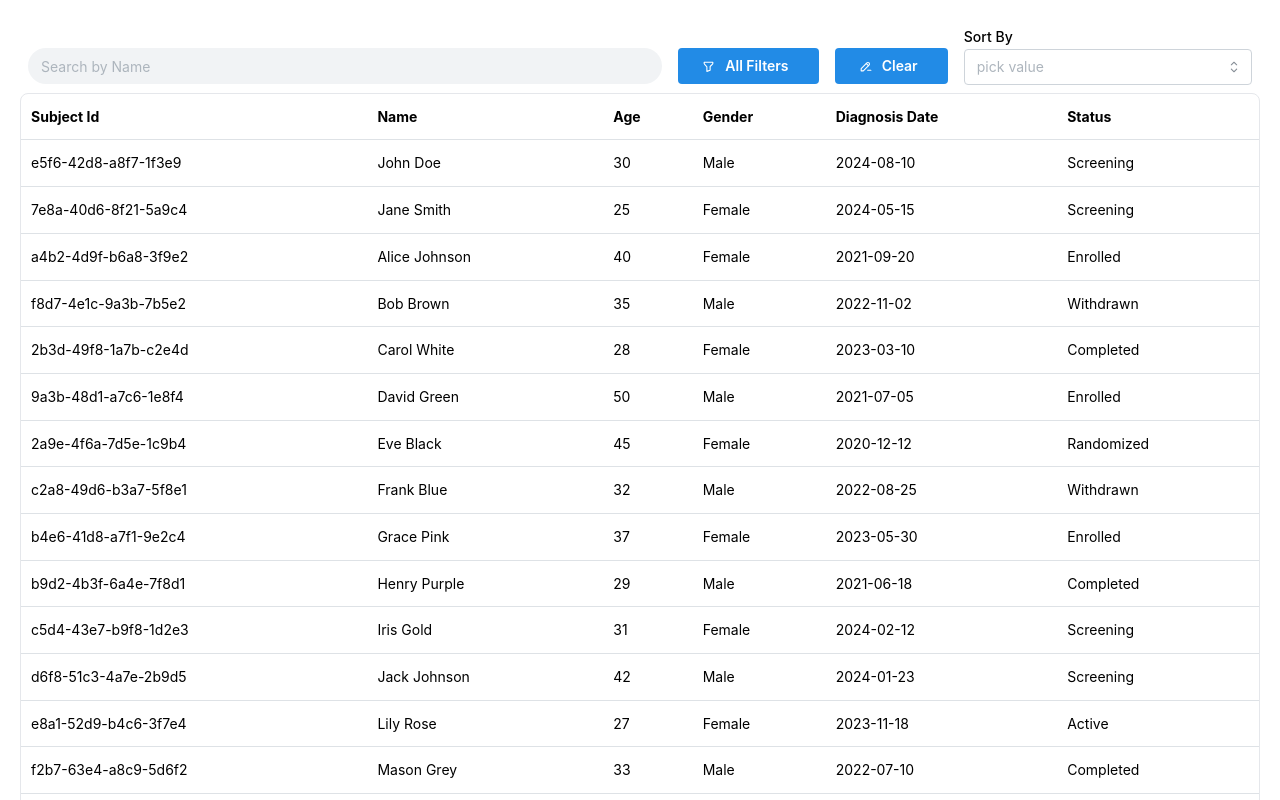
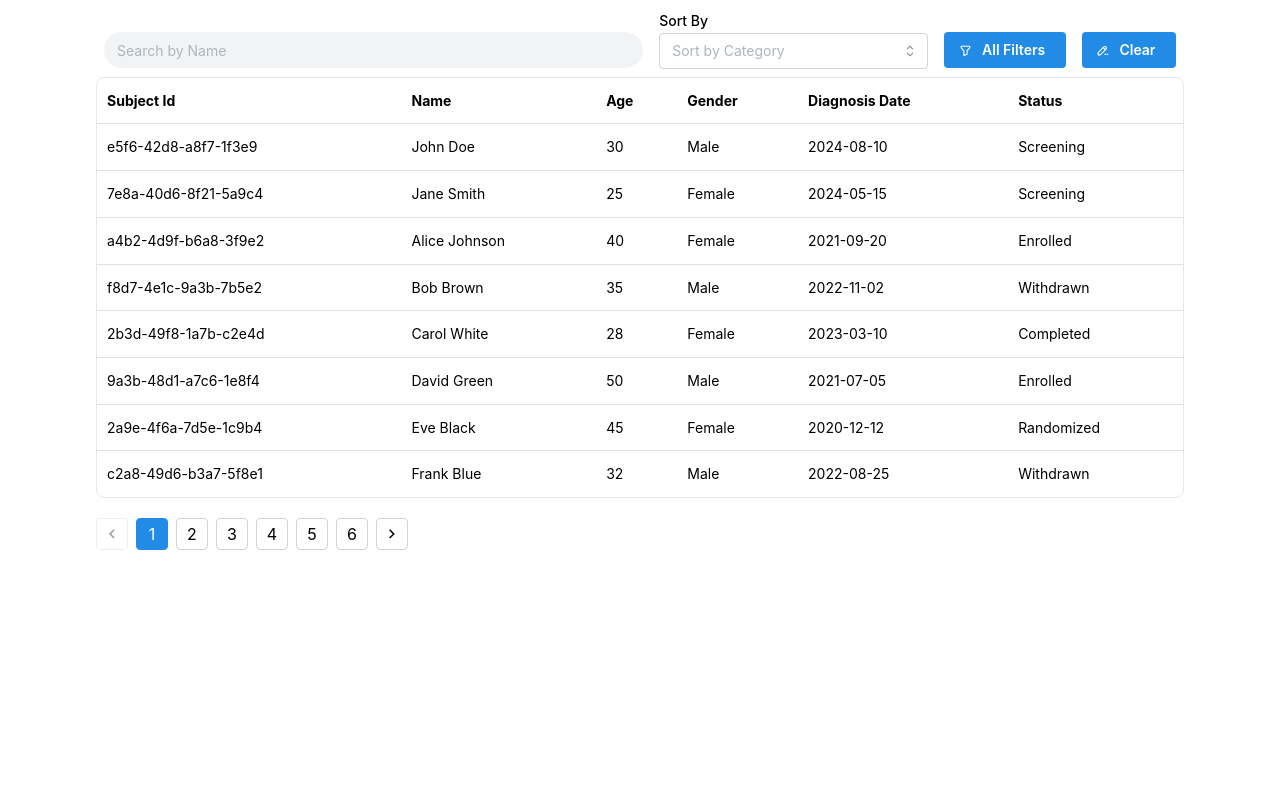
Before and after one commit to tanvisaini/subjectgrid, a Next.js app in the folder subjectgrid/: page /components/SubjectGrid in a window 1280 px wide. Shown: the top 800 px of the page. Built offline with nearby package versions, Linux system fonts and the light colour scheme; a web font is replaced by a local one.

Commit message:
pagination foundation and styling

```diff
--- a/subjectgrid/package.json
+++ b/subjectgrid/package.json
@@ -7,7 +7,8 @@
     "build": "next build",
     "start": "next start",
     "lint": "next lint",
-    "test": "jest"
+    "test": "jest",
+    "vercel-build": "npm ci && next build"
   },
   "engines": {
     "node": ">=18.0.0",
--- a/subjectgrid/pages/api/subjects.ts
+++ b/subjectgrid/pages/api/subjects.ts
@@ -1,14 +1,14 @@
 import path from 'path';
 import { promises as fs } from 'fs';
 import { NextApiRequest, NextApiResponse } from 'next';
-import {Subject} from '../../types/types';
+import { Subject } from '../../types/types';
 
 export default async function handler(req: NextApiRequest,res: NextApiResponse){
     try {
-        if (req.method !== "GET") {
+        if (req.method !== "GET") { //invalid api call format error catching
             return res.status(405).json({ error: `Method ${req.method} Not Allowed!!` });
         }
-        const {sortBy, sortOrder, gender, status, date, searchTerm} = req.query;
+        const {sortBy, sortOrder, gender, status, date, searchTerm, page, pageSize} = req.query;
 
         const jsonDirectory = path.join(process.cwd(), 'public', 'mockData');
         let fileContents;
@@ -20,6 +20,7 @@ export default async function handler(req: NextApiRequest,res: NextApiResponse){
 
         let subjects: Subject[] = JSON.parse(fileContents);
 
+        //filtering json data
         if (gender) {
             subjects = subjects.filter((subject) => subject.gender === gender);
         }
@@ -34,7 +35,7 @@ export default async function handler(req: NextApiRequest,res: NextApiResponse){
                 subject.name.toLowerCase().includes((searchTerm as string).toLowerCase())
             );
         }
-        if (sortBy) {
+        if (sortBy) { //potential to add asc and desc customization
             subjects = subjects.sort((a: any, b: any) => {
             if (sortBy === 'Name') return a.name.localeCompare(b.name);
             if (sortBy === 'Age') return a.age - b.age;
@@ -44,7 +45,21 @@ export default async function handler(req: NextApiRequest,res: NextApiResponse){
             });
         }
 
-        res.status(200).json(subjects);
+        //pagination consts
+        const totalCount = subjects.length;
+        const pageNumber = parseInt(page as string) || 1;
+        const itemsPerPage = parseInt(pageSize as string) || 10;
+        const startIndex = (pageNumber - 1) * itemsPerPage;
+        const endIndex = startIndex + itemsPerPage;
+        const paginatedSubjects = subjects.slice(startIndex, endIndex);
+
+        res.status(200).json({
+        subjects: paginatedSubjects,
+        totalCount,
+        currentPage: pageNumber,
+        totalPages: Math.ceil(totalCount / itemsPerPage)
+        });
+
     } catch (error) {
         console.error('Unexpected error:', error);
         return res.status(500).json({ error: 'Internal Server Error' });
--- a/subjectgrid/pages/components/SubjectGrid.tsx
+++ b/subjectgrid/pages/components/SubjectGrid.tsx
@@ -8,6 +8,7 @@ import { IconFilter, IconPencilMinus } from '@tabler/icons-react';
 import { Subject } from '../../types/types';
 
 const SubjectGrid = () => {
+  // query and other var consts
   const [subjects, setSubjects] = useState<Subject[]>([]);
   const [loading, setLoading] = useState(true);
   const [gender, setGender] = useState<string | null>(null);
@@ -16,30 +17,50 @@ const SubjectGrid = () => {
   const [sortBy, setSortBy] = useState<string | null>(null);
   const [searchTerm, setSearchTerm] = useState<string>('');
   const [opened, {open, close}] = useDisclosure(false);
-  const [reset, setReset] = useState(false);
+  const [currentPage, setCurrentPage] = useState(1);
+  const[finalSearch, setFinalSearch] = useState<string>('');
+  const [totalPages, setTotalPages] = useState(1);
+  const pageSize = 8;
 
+  //mocked api call
   useEffect(() => {
-    const query = new URLSearchParams();
+    const fetchSubjects = async () => {
+      const query = new URLSearchParams({
+        page: currentPage.toString(),
+        pageSize: pageSize.toString()
+      });
+      //appending query filters based on user's interaction
       if (gender) query.append('gender', gender);
       if (status) query.append('status', status);
-    if (searchTerm) query.append('searchTerm', searchTerm);
+      if (finalSearch) query.append('searchTerm', finalSearch);
       if (date) query.append('date', date.toISOString().split('T')[0]);
-    if (sortBy) query.append('sortBy' , sortBy);
-    fetch(`/api/subjects?${query.toString()}`)
-    .then((response) => response.json())
-    .then((data) => {
-      setSubjects(data);
+      if (sortBy) query.append('sortBy', sortBy);
+
+      try {
+        const response = await axios.get(`/api/subjects?${query.toString()}`);
+        setSubjects(response.data.subjects);
+        setTotalPages(response.data.totalPages);
         setLoading(false);
-      setReset(false);
-    })
-    .catch((error) => {
-      console.error('error fetching subjects:', error);
+      } catch (error) {
+        console.error('Error fetching subjects:', error);
         setLoading(false);
-    })
-  }, [gender, date, sortBy, reset, searchTerm, status]);
+      }
+    };
+
+    fetchSubjects();
+  }, [gender, date, sortBy, finalSearch, status, currentPage]);
 
   if (loading) return <div>loading...</div>;
 
+  //rerendering and fetching api call only if user finished typing searchTerm by entering
+  const handleKeyPress = (event: React.KeyboardEvent<HTMLInputElement>) => {
+    if(event.key == 'Enter'){
+      setCurrentPage(1);
+      setFinalSearch(searchTerm);
+    };
+  };
+
+  //subjectgrid setup
   const rows = subjects.map((subject) => (
     <Table.Tr key={subject.id} >
       <Table.Td>{subject.id}</Table.Td>
@@ -51,18 +72,20 @@ const SubjectGrid = () => {
     </Table.Tr>
   ));
 
+  //shorthand clear to erase all filters user clicked on
   const handleClear = () =>{
     setGender(null);
     setSortBy(null);
     setDate(null);
     setStatus(null);
     setSearchTerm('');
-  }
+    setFinalSearch('');
+    setCurrentPage(1);
+  };
 
   return (
-    <div className="mx-5">
-      <h1 className="text-3xl font-poppins p-2 flex justify-center"> </h1>
-      {/* <div class="flex m-2">  */}
+    <div className="mx-24 ">
+      {/* interactive filtering buttons */}
       <Group className="m-2" justify="space-between" preventGrowOverflow={false} grow wrap="nowrap" >
         <TextInput
             placeholder="Search by Name"
@@ -70,17 +93,18 @@ const SubjectGrid = () => {
             radius="xl"
             value={searchTerm}
             onChange={(event) => setSearchTerm(event.currentTarget.value)}
+            onKeyPress={handleKeyPress}
             className="pt-6 w-2/4"
           />
-        <Button className="mt-6" leftSection={<IconFilter size={13} />} onClick={open}> All Filters </Button>
-        <Button leftSection={<IconPencilMinus size={13} />} onClick={handleClear} className="mt-6 " >  Clear </Button>
-        <div> <Select className="" label="Sort By"
-                placeholder="pick value"
+        <Select className=""  label="Sort By"
+              placeholder="Sort by Category"
               searchable
               nothingFoundMessage="Nothing found..."
               data={['Age', 'Diagnosis Date', 'Name']}
               value={sortBy}
-                onChange={(_value, option) => setSortBy(_value)} /> </div>
+              onChange={(_value, option) => setSortBy(_value)} />
+        <Button className="mt-6" leftSection={<IconFilter size={13} />} onClick={open}> All Filters </Button>
+        <Button leftSection={<IconPencilMinus size={13} />} onClick={handleClear} className="mt-6 " >  Clear </Button>
       </Group>
         <Modal opened={opened} onClose={close} closeOnClickOutside transitionProps={{ transition: 'rotate-left' }} centered title="Filter Subjects">
           <Select
@@ -98,7 +122,10 @@ const SubjectGrid = () => {
             searchable
             nothingFoundMessage="Nothing found..."
             onChange={(_value, option) => setStatus(_value)}
-            data={[{value:'', label:'All'}, 'Screening', 'Enrolled', 'Active', 'Withdrawn', 'Discontinued', 'Randomized', 'Completed']} />
+            data={[
+              {value:'', label:'All'},
+              'Screening', 'Enrolled', 'Active',
+              'Withdrawn', 'Discontinued', 'Randomized', 'Completed']} />
           <DatePickerInput clearable
             label="Date"
             placeholder="Select Date Filter"
@@ -106,7 +133,7 @@ const SubjectGrid = () => {
             value={date}
             onChange={(value) => setDate(value)} />
         </Modal>
-      {/* </div> */}
+      {/* subject grid display and pagination */}
       <div className="flex border mb-5 rounded-lg">
         <Table verticalSpacing="sm" highlightOnHover>
           <Table.Thead>
@@ -122,6 +149,12 @@ const SubjectGrid = () => {
           <Table.Tbody>{rows}</Table.Tbody>
         </Table>
       </div>
+      <Pagination
+        total={totalPages}
+        value={currentPage}
+        onChange={setCurrentPage}
+        className="mt-4"
+      />
     </div>
   );
 };
```
Lines whose indentation alone changed are shown as unchanged.
